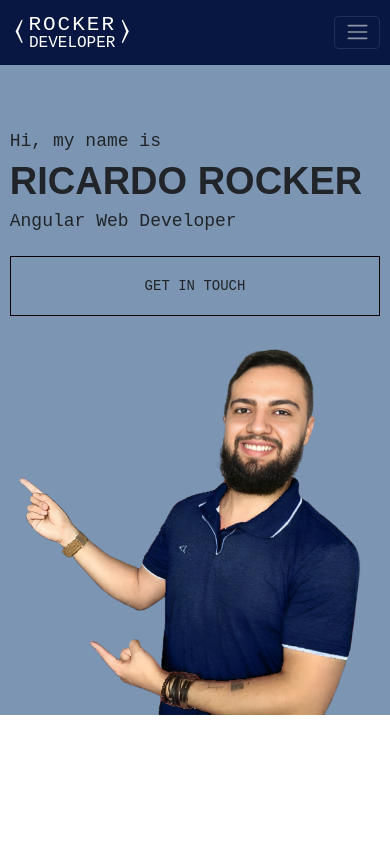
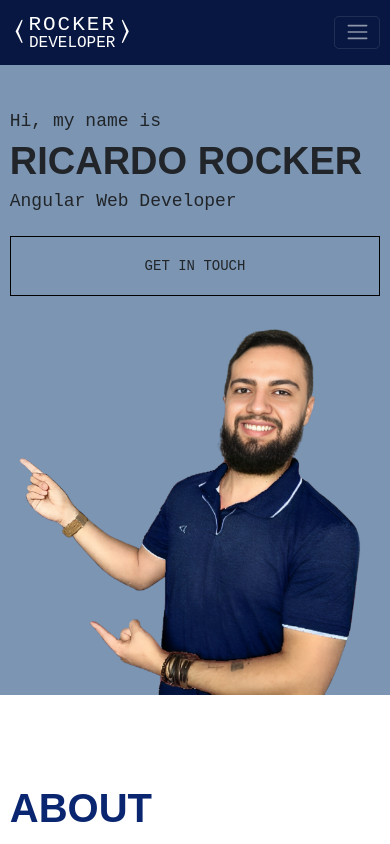
Before and after one commit to ricardorocker/rocker-website, an Angular app: page /about in a window 390 px wide. Shown: the top 844 px of the page. Built offline with nearby package versions, Linux system fonts and the light colour scheme.

Commit message:
padding-top navbar

```diff
--- a/src/app/views/about/about.component.css
+++ b/src/app/views/about/about.component.css
@@ -3,6 +3,10 @@
 }
 
 .container {
+  padding-top: 50px;
+}
+
+.top-container {
   padding-top: 170px;
 }
 
@@ -67,8 +71,8 @@ p {
 }
 
 @media screen and (max-width: 555px) {
-  .container {
-    padding-top: 120px;
+  .top-container {
+    padding-top: 100px;
   }
 
   .fw-bold {
--- a/src/app/views/about/about.component.html
+++ b/src/app/views/about/about.component.html
@@ -1,5 +1,5 @@
 <div class="bg-color text-dark">
-  <div class="container">
+  <div class="container top-container">
     <div class="row align-items-center mobile-layout">
       <div class="col-7">
         <div class="name">
```
